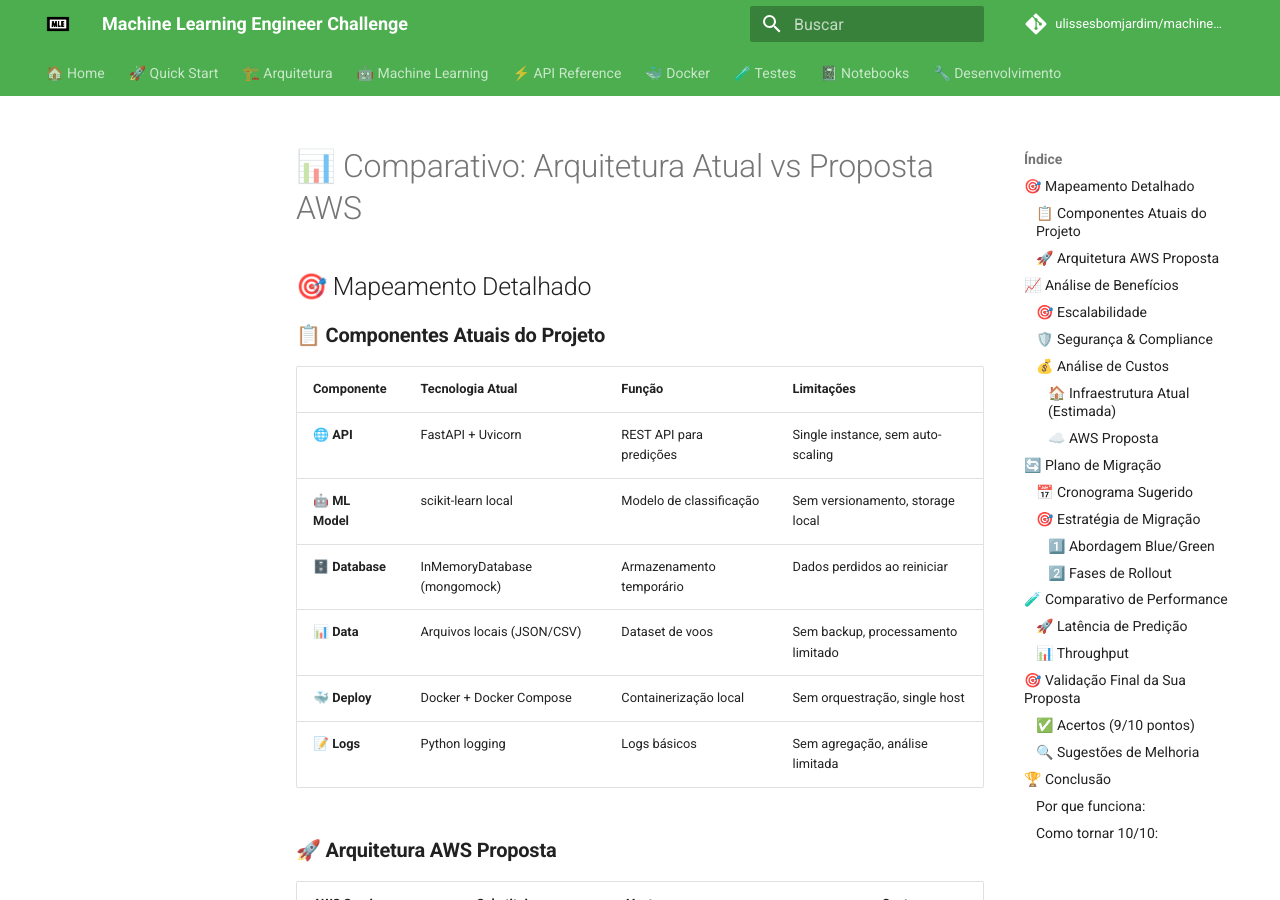
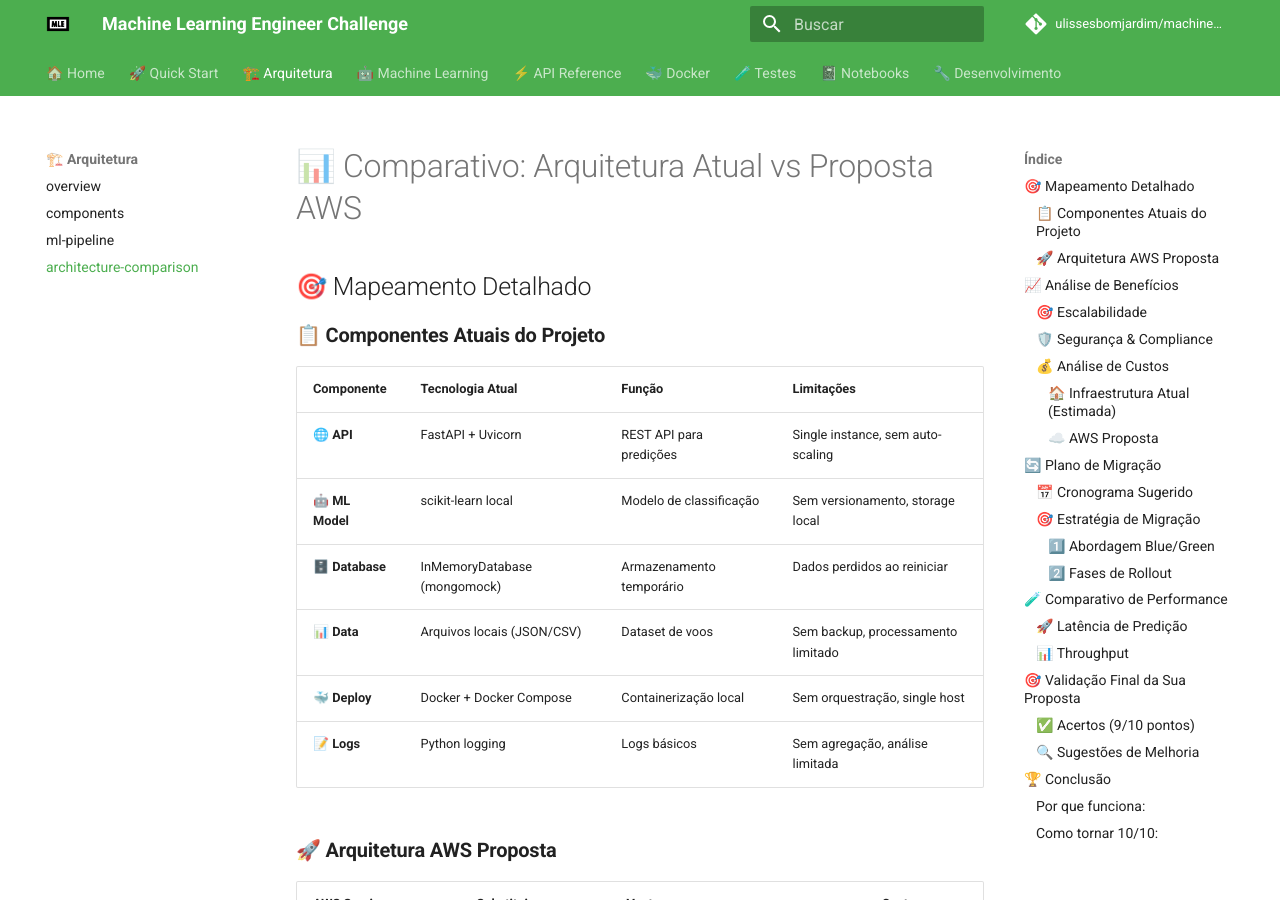
Before and after one commit to ulissesbomjardim/machine-learning-engineer, an MkDocs documentation site: the page built from docs/architecture/architecture-comparison.md, in a window 1280 px wide and 900 px high. Built offline with MkDocs 1.6.1 and Material for MkDocs 9.7.7, drawn with Linux system fonts in a browser that asks for light colours; comment, search, counter and statistics services are not loaded.

Commit message:
feat: add GitHub Actions workflow for automatic docs deployment and update mkdocs navigation

```diff
--- a/mkdocs.yml
+++ b/mkdocs.yml
@@ -27,6 +27,7 @@ nav:
     - overview: architecture/overview.md
     - components: architecture/components.md
     - ml-pipeline: architecture/ml-pipeline.md
+    - architecture-comparison: architecture/architecture-comparison.md
   - 🤖 Machine Learning:
     - data-analysis: ml/data-analysis.md
     - preprocessing: ml/preprocessing.md
```
Also changed, not shown: 1 other file.
